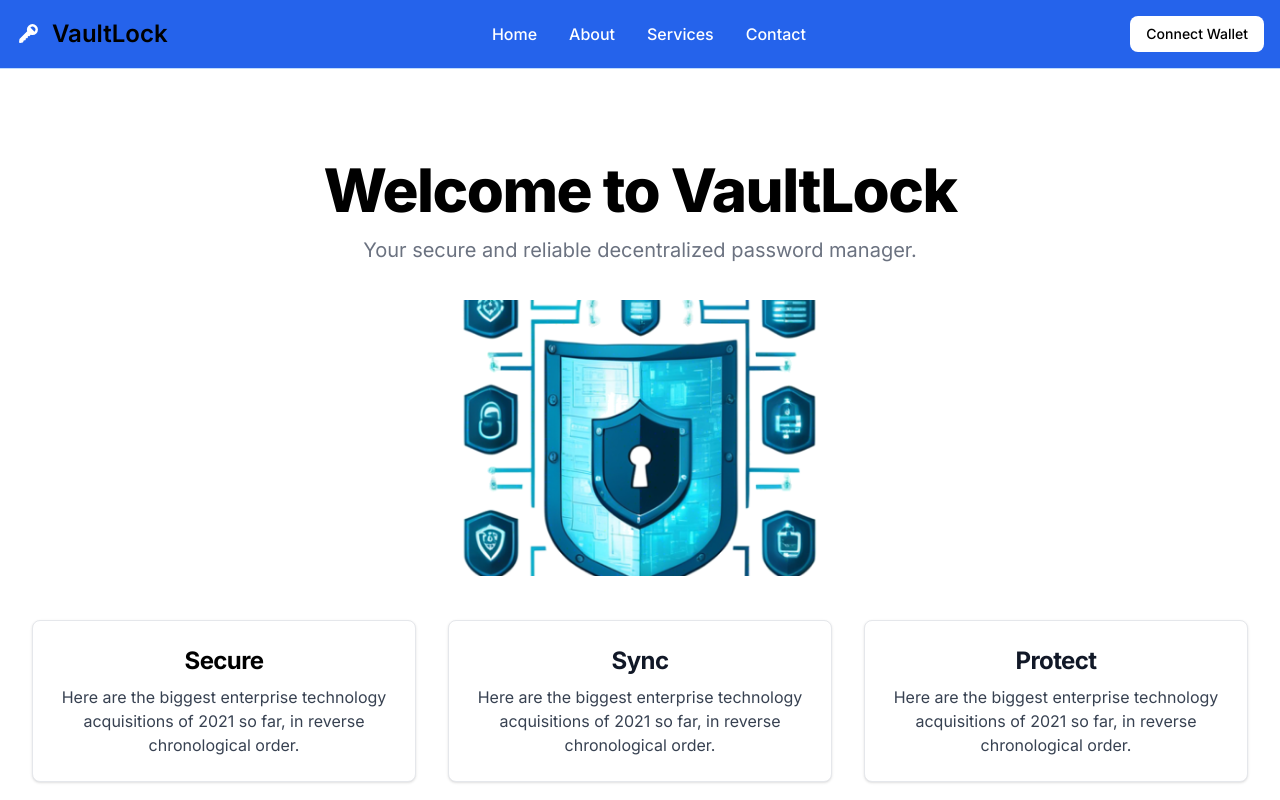
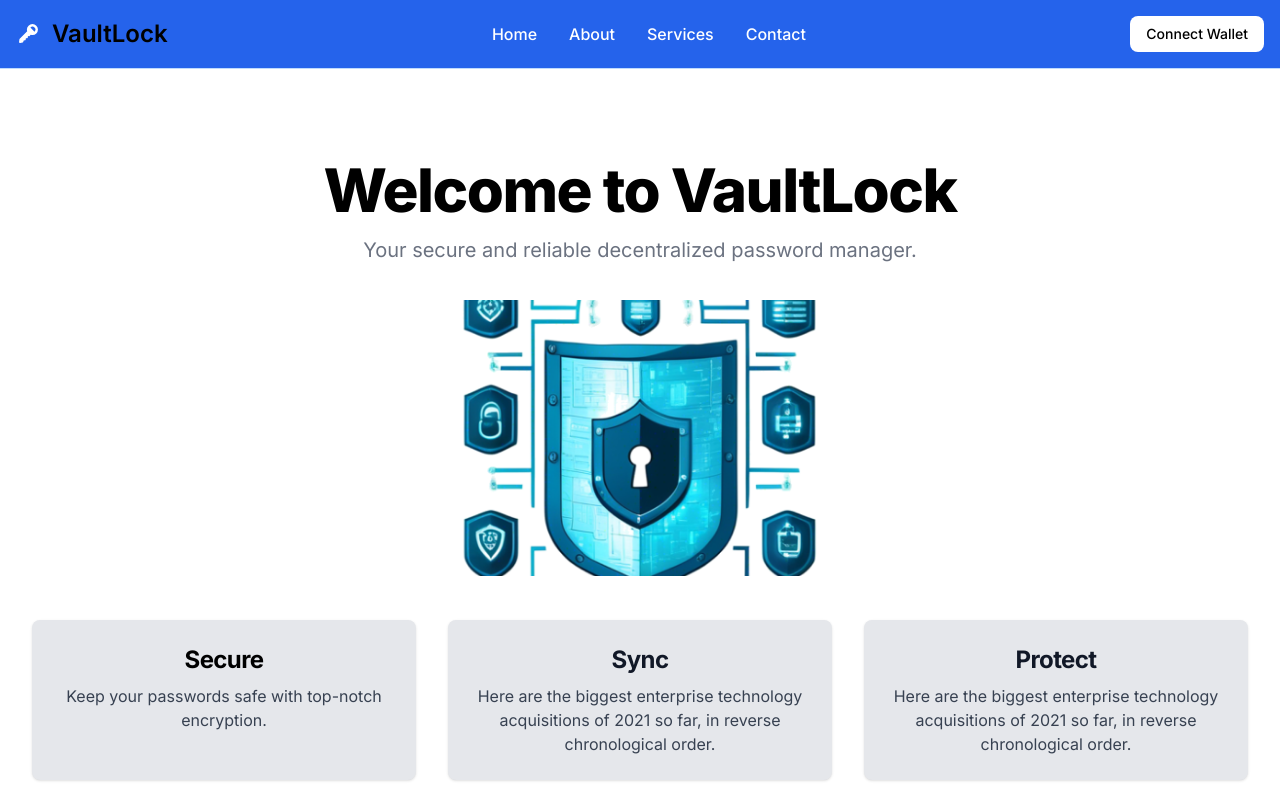
Before and after one commit to Sandile88/decentralized-password-manager, a Next.js app in the folder client/: page / in a window 1280 px wide. Built offline with nearby package versions, Linux system fonts and the light colour scheme.

Commit message:
fixed cards

```diff
--- a/client/components/Hero.tsx
+++ b/client/components/Hero.tsx
@@ -12,19 +12,19 @@ const Hero = () => {
                 <Image src={shield} alt="" className="inline-flex items-center justify-center px-5 py-3"/>
                     <div className="flex gap-8 mt-8">
 
-                    <a href="#" className="block max-w-sm p-6 bg-white border border-gray-200 rounded-lg shadow hover:bg-gray-100 bg-gray-200 dark:border-gray-700 dark:hover:bg-gray-700">
+                    <a href="#" className="block max-w-sm p-6 rounded-lg shadow bg-gray-100 bg-gray-200">
 
                     <h5 className="mb-2 text-2xl font-bold tracking-tight text-black">Secure</h5>
-                    <p className="font-normal text-gray-700 dark:text-gray-400">Here are the biggest enterprise technology acquisitions of 2021 so far, in reverse chronological order.</p>
+                    <p className="font-normal text-gray-700 dark:text-gray-400">Keep your passwords safe with top-notch encryption.</p>
                     </a>
 
-                    <a href="#" className="block max-w-sm p-6 bg-white border border-gray-200 rounded-lg shadow hover:bg-gray-100 bg-gray-200 dark:border-gray-700 dark:hover:bg-gray-700">
+                    <a href="#" className="block max-w-sm p-6 rounded-lg shadow bg-gray-100 bg-gray-200">
 
                     <h5 className="mb-2 text-2xl font-bold tracking-tight text-gray-900">Sync</h5>
                     <p className="font-normal text-gray-700 dark:text-gray-400">Here are the biggest enterprise technology acquisitions of 2021 so far, in reverse chronological order.</p>
                     </a>
 
-                    <a href="#" className="block max-w-sm p-6 bg-white border border-gray-200 rounded-lg shadow hover:bg-gray-100 bg-gray-200 dark:border-gray-700 dark:hover:bg-gray-700">
+                    <a href="#" className="block max-w-sm p-6 rounded-lg shadow bg-gray-100 bg-gray-200">
 
                     <h5 className="mb-2 text-2xl font-bold tracking-tight text-gray-900">Protect</h5>
                     <p className="font-normal text-gray-700 dark:text-gray-400">Here are the biggest enterprise technology acquisitions of 2021 so far, in reverse chronological order.</p>
@@ -37,6 +37,9 @@ const Hero = () => {
                     <path stroke="currentColor" strokeLinecap="round" strokeLinejoin="round" strokeWidth="2" d="M1 5h12m0 0L9 1m4 4L9 9"/>
                 </svg>
                 </a> */}
+                {/* <h1 className="mt-10 text-4xl font-extrabold leading-none tracking-tight text-black md:text-5xl lg:text-2xl">Get started with VaultLock</h1> */}
+
+
 
             </div>
 
```
